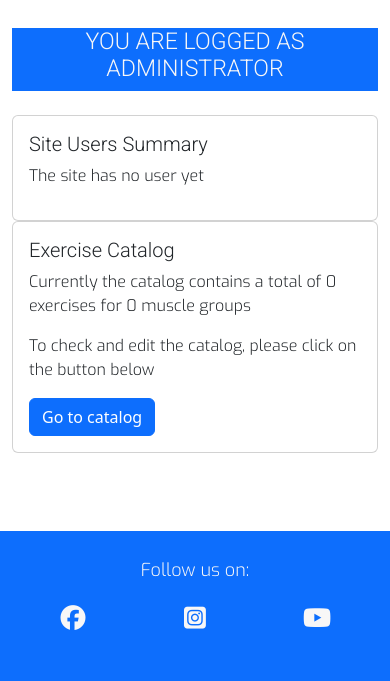
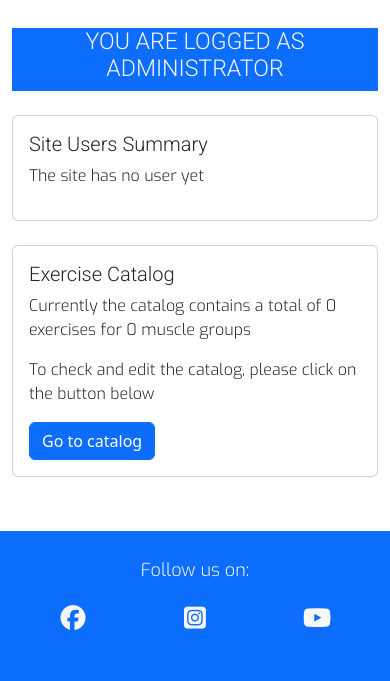
Before and after one commit to eandablo/gympals, a Django app: page / in a window 390 px wide. Shown: the part 385-1066 px from the top of the page. Run offline with Django 3.2, Linux system fonts and the light colour scheme; the visitor is signed in with stand-in values (Sample User, id 1); data that the repository does not hold is empty; some libraries are stand-ins or nearby versions.

Commit message:
dlogs_view pagination back to 10 and set bottom margin to index admin cols

```diff
--- a/plan/views.py
+++ b/plan/views.py
@@ -235,7 +235,7 @@ class DLogViews(View):
             'created_date').filter(
                 trainee__name=name).order_by('-created_date')
         trainee = TraineeInfo.objects.get(name=name)
-        logs_page = Paginator(logs, 2)
+        logs_page = Paginator(logs, 10)
         page_obj = logs_page.get_page(page)
         end = date.today()
         start = end - timedelta(days=10000)
@@ -282,7 +282,7 @@ class DLogViews(View):
                 'created_date').filter(trainee__name=name)
             messages.info(request, 'Start date should predate the End date')
 
-        logs_page = Paginator(logs, 2)
+        logs_page = Paginator(logs, 10)
         page_obj = logs_page.get_page(page)
         # Variable to display diet log input
         trainee = TraineeInfo.objects.get(name=name)
@@ -321,7 +321,7 @@ class PaginationDViews(View):
                 trainee__name=name,
                 created_date__range=[start_date,
                                      end_date]).order_by('-created_date')
-        logs_page = Paginator(logs, 2)
+        logs_page = Paginator(logs, 10)
         page_obj = logs_page.get_page(page)
         trainee = TraineeInfo.objects.get(name=name)
         if trainee.calories:
--- a/templates/index.html
+++ b/templates/index.html
@@ -13,7 +13,7 @@
         </div>
     </div>
     <div class="row mt-4 mb-4">
-        <div class="col-md-3 offset-md-2">
+        <div class="col-md-3 offset-md-2 mb-4">
             <div class="card">
                 <div class="card-body ">
                     <h5 class="card-title">Site Users Summary</h5>
@@ -33,7 +33,7 @@
                 </div>
             </div>
         </div>
-        <div class="col-md-4 offset-md-1">
+        <div class="col-md-4 offset-md-1 mb-4">
             <div class="card">
                 <div class="card-body ">
                 <h5 class="card-title">Exercise Catalog</h5>
```
